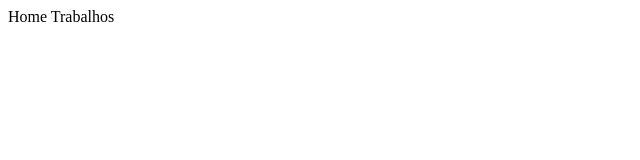
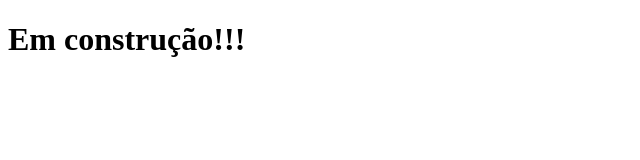
Before and after one commit to WesleyValerio/entendendo-o-git-com-github, a plain HTML site: page index.html in a window 1280 px wide. Shown: the whole page, without its empty margins (0-640 px from the left). Drawn offline with Linux system fonts and the light colour scheme.

Commit message:
Removido o menu

```diff
--- a/index.html
+++ b/index.html
@@ -7,11 +7,6 @@
     <title>Entendendo o Git e Github</title>
 </head>
 <body>
-    <head>
-        <nav>
-            <span>Home</span>
-            <span>Trabalhos</span>
-        </nav>
-    </head>
+    <h1>Em construção!!!</h1>
 </body>
 </html>
```
